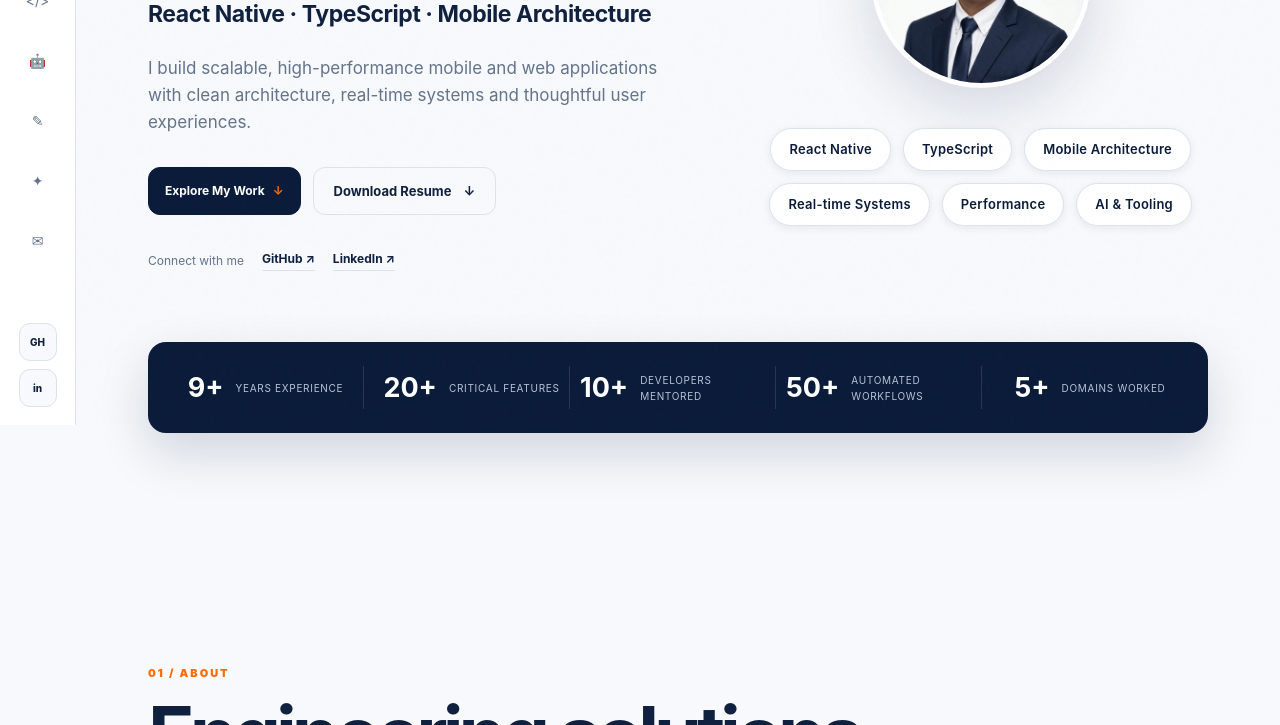
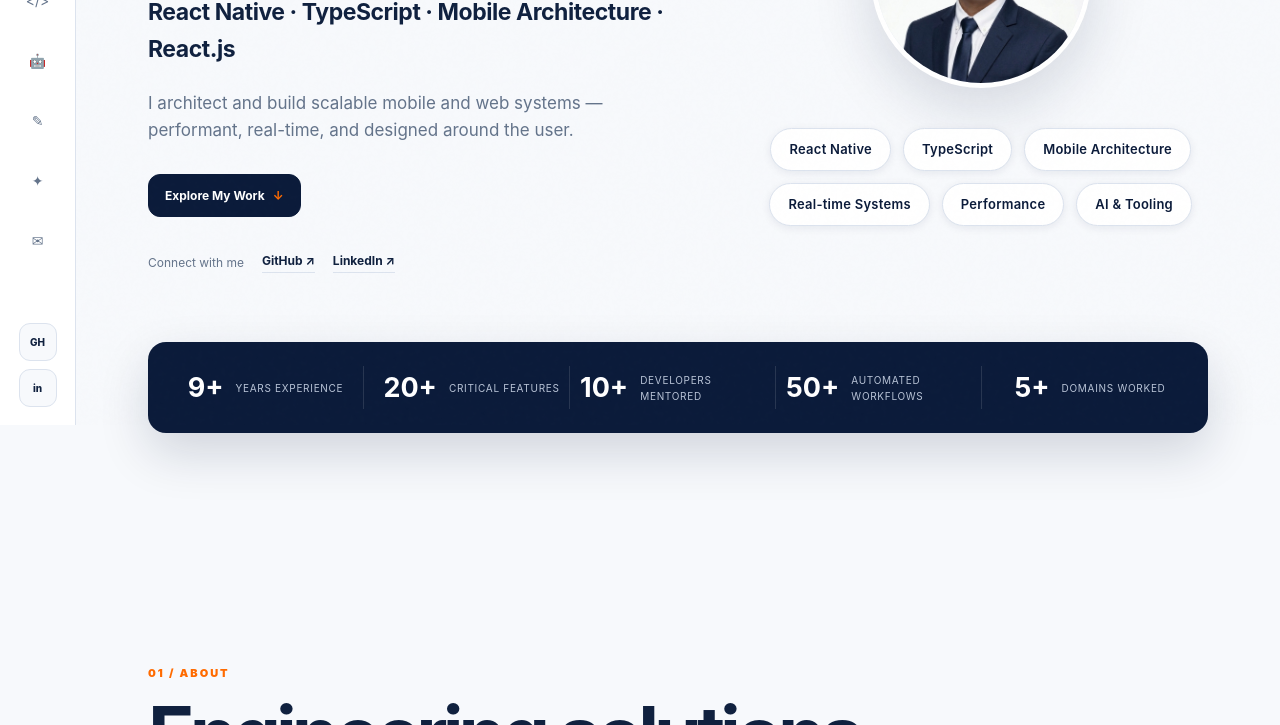
Before and after one commit to amit13091992/amit13091992.github.io, a plain HTML site: page index.html in a window 1280 px wide. Shown: the part 375-1100 px from the top of the page. Drawn offline with nearby package versions, Linux system fonts and the light colour scheme.

Commit message:
updated minor changes.

```diff
--- a/index.html
+++ b/index.html
@@ -72,11 +72,10 @@
           <div class="eyebrow"><span class="status-dot"></span> SENIOR SOFTWARE ENGINEER</div>
           <p class="hello">Hi, I'm</p>
           <h1>Amit <span>Pandya</span></h1>
-          <h2>React Native · TypeScript · Mobile Architecture</h2>
-          <p class="hero-text">I build scalable, high-performance mobile and web applications with clean architecture, real-time systems and thoughtful user experiences.</p>
+          <h2>React Native · TypeScript · Mobile Architecture · React.js</h2>
+          <p class="hero-text">I architect and build scalable mobile and web systems — performant, real-time, and designed around the user.</p>
           <div class="hero-actions">
             <a class="primary-btn" href="#projects">Explore My Work <span>↓</span></a>
-            <a class="secondary-btn" href="assets/Amit-Kumar-Pandya-Resume.pdf" download>Download Resume <span>↓</span></a>
           </div>
           <div class="social-row">
             <span>Connect with me</span>
```
